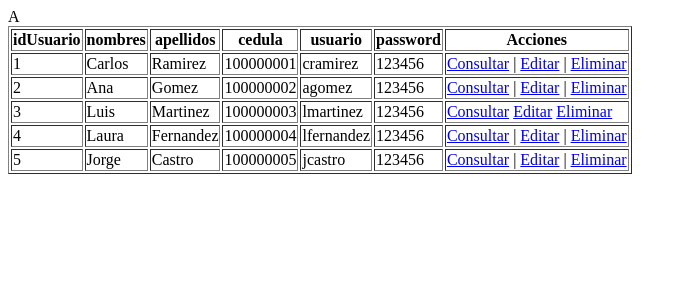
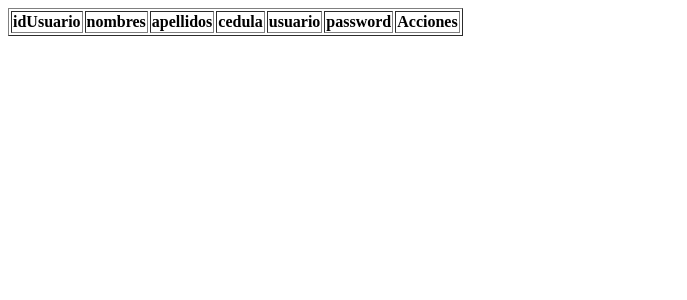
Before and after one commit to GermanRz/usuarios, a PHP site: template vistas/inicio.php in a window 1280 px wide. Shown: the top 300 px of the page, without its empty margins (0-687 px from the left). Run offline with PHP 8.4, Linux system fonts and the light colour scheme; the template is opened without the code that fills it, so the values that code supplies are empty.

Commit message:
proceso de mostrar y listar los usuarios en el inicio

```diff
--- a/modelos/usuarios.php
+++ b/modelos/usuarios.php
@@ -20,7 +20,6 @@ class Usuarios{
     public function listar(){
         $sql = "SELECT * FROM usuarios";
         $resultado = $this->con->consultaRetorno($sql);
-        /* var_dumb($resultado); */
         return $resultado;
     }
 
--- a/vistas/inicio.php
+++ b/vistas/inicio.php
@@ -1,9 +1,7 @@
 <?php
-    $controlador = new Controlador();
-    $resultado = $controlador->index();
+    $controlador = new ControladorUsuarios();
+    $resultado = $controlador->listar();
 ?>
-
-
 
 <table border="1">
     <thead>
@@ -18,76 +16,28 @@
         </tr>
     </thead>
     <tbody>
-        <tr>
-            <td>1</td>
-            <td>Carlos</td>
-            <td>Ramirez</td>
-            <td>100000001</td>
-            <td>cramirez</td>
-            <td>123456</td>
-            <td>
-                <a href="?cargar=consultar">Consultar</a> |
-                <a href="?cargar=editar">Editar</a> |
-                <a href="?cargar=eliminar">Eliminar</a>
-            </td>
-        </tr>
-        <tr>
-            <td>2</td>
-            <td>Ana</td>
-            <td>Gomez</td>
-            <td>100000002</td>
-            <td>agomez</td>
-            <td>123456</td>
-            <td>
-                <a href="?cargar=consultar">Consultar</a> |
-                <a href="?cargar=editar">Editar</a> |
-                <a href="?cargar=eliminar">Eliminar</a>
-            </td>
-        </tr>
-        <tr>
-            <td>3</td>
-            <td>Luis</td>
-            <td>Martinez</td>
-            <td>100000003</td>
-            <td>lmartinez</td>
-            <td>123456</td>
+        <?php
+            while($fila = mysqli_fetch_array($resultado)){
+                echo "<tr>";
+                echo "<td>".$fila["idUsuario"]."</td>";
+                echo "<td>".$fila["nombres"]."</td>";
+                echo "<td>".$fila["apellidos"]."</td>";
+                echo "<td>".$fila["cedula"]."</td>";
+                echo "<td>".$fila["usuario"]."</td>";
+                echo "<td>".$fila["password"]."</td>";
+                echo "<td>
+                <a href='?cargar=consultar&id=".$fila["idUsuario"]."'>Consultar</a>
+                <a href='?cargar=editar&id=".$fila["idUsuario"]."'>Editar</a>
+                <a href='?cargar=eliminar&id=".$fila["idUsuario"]."'>Eliminar</a>";
 
-             <td>
-                <a href="?cargar=consultar">Consultar</a>
-                <a href="?cargar=editar">Editar</a>
-                <a href="?cargar=eliminar">Eliminar</a>
-            </td>
+                echo "</tr>";
+            }
+        ?>
+                <!-- <a href='?cargar=consultar'>Consultar</a> |
+                <a href='?cargar=editar'>Editar</a> |
+                <a href='?cargar=eliminar'>Eliminar</a>
+            </td> -->
 
-        </tr>
-        <tr>
-            <td>4</td>A
-            <td>Laura</td>
-            <td>Fernandez</td>
-            <td>100000004</td>
-            <td>lfernandez</td>
-            <td>123456</td>
 
-             <td>
-                <a href="?cargar=consultar">Consultar</a> |
-                <a href="?cargar=editar">Editar</a> |
-                <a href="?cargar=eliminar">Eliminar</a>
 
-            </td>
-        </tr>
-        <tr>
-            <td>5</td>
-            <td>Jorge</td>
-            <td>Castro</td>
-            <td>100000005</td>
-            <td>jcastro</td>
-            <td>123456</td>
-
-             <td>
-                <a href="?cargar=consultar">Consultar</a> |
-                <a href="?cargar=editar">Editar</a> |
-                <a href="?cargar=eliminar">Eliminar</a>
-
-            </td>
-        </tr>
-    </tbody>
-</table>
+</tbody>
```
